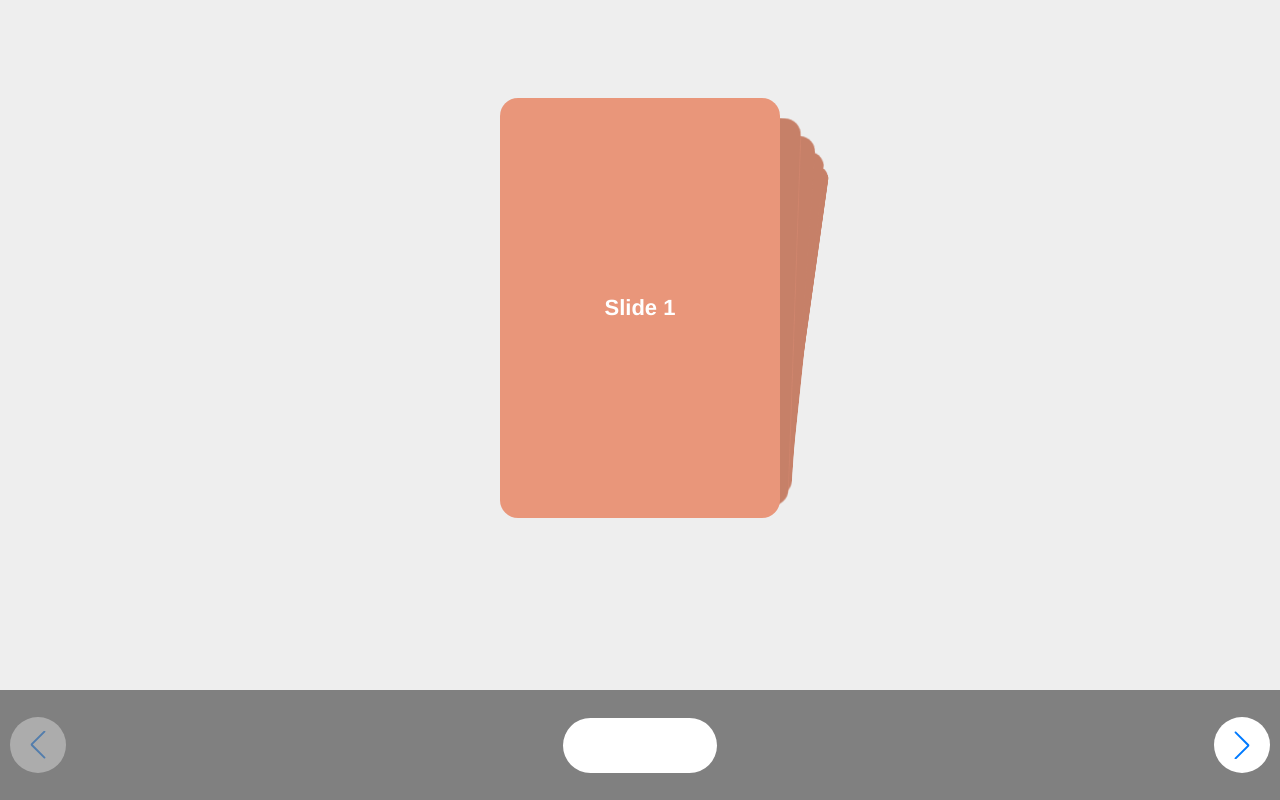
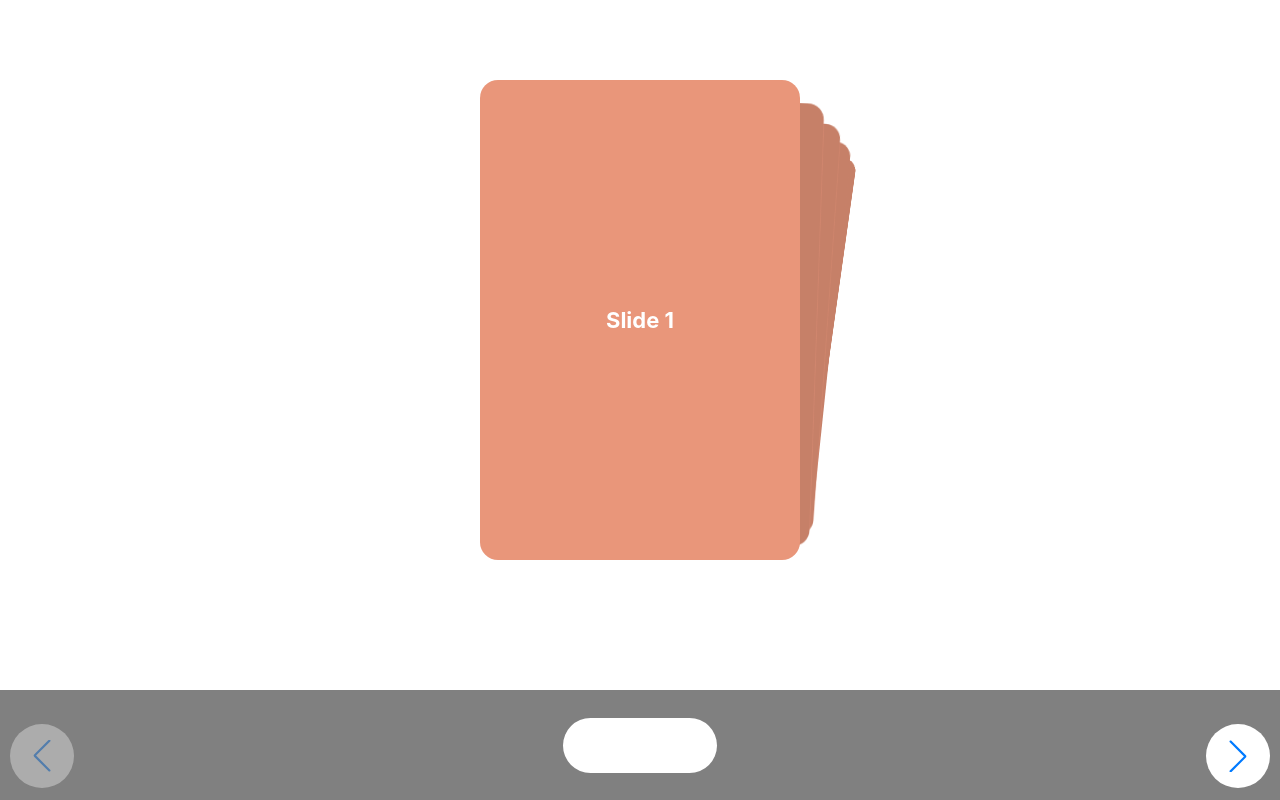
Before and after one commit to nour2063/one-handed-swiper, a React (Create React App) app: page / in a window 1280 px wide. Built offline with nearby package versions, Linux system fonts and the light colour scheme.

Commit message:
fixed spacing

```diff
--- a/src/App.css
+++ b/src/App.css
@@ -1,16 +1,13 @@
-body {
-  background: #eee;
-  font-family: Helvetica Neue, Helvetica, Arial, sans-serif;
-  font-size: 14px;
-  color: #000;
-  margin: 0;
-  padding: 0;
+.App {
+  height: 100dvh;
+  width: 100%;
+  overflow-x: hidden;
 }
 
 .my-thumbs {
+  margin-top: 5em;
   width: 20em;
   height: 30em;
-  margin-top: 7em;
   pointer-events: none;
 }
 
@@ -27,7 +24,7 @@ swiper-slide {
 
 .nav {
   background-color: gray;
-  position: fixed;
+  position: absolute;
   bottom: 0;
   width: 100dvw;
   * {
--- a/src/App.js
+++ b/src/App.js
@@ -5,10 +5,10 @@ import {Nav} from "./components/Nav";
 function App() {
 
   return (
-    <>
+    <div className={'App'}>
         <Menu/>
         <Nav keyCount={9}/>
-    </>
+    </div>
   );
 }
 
```
